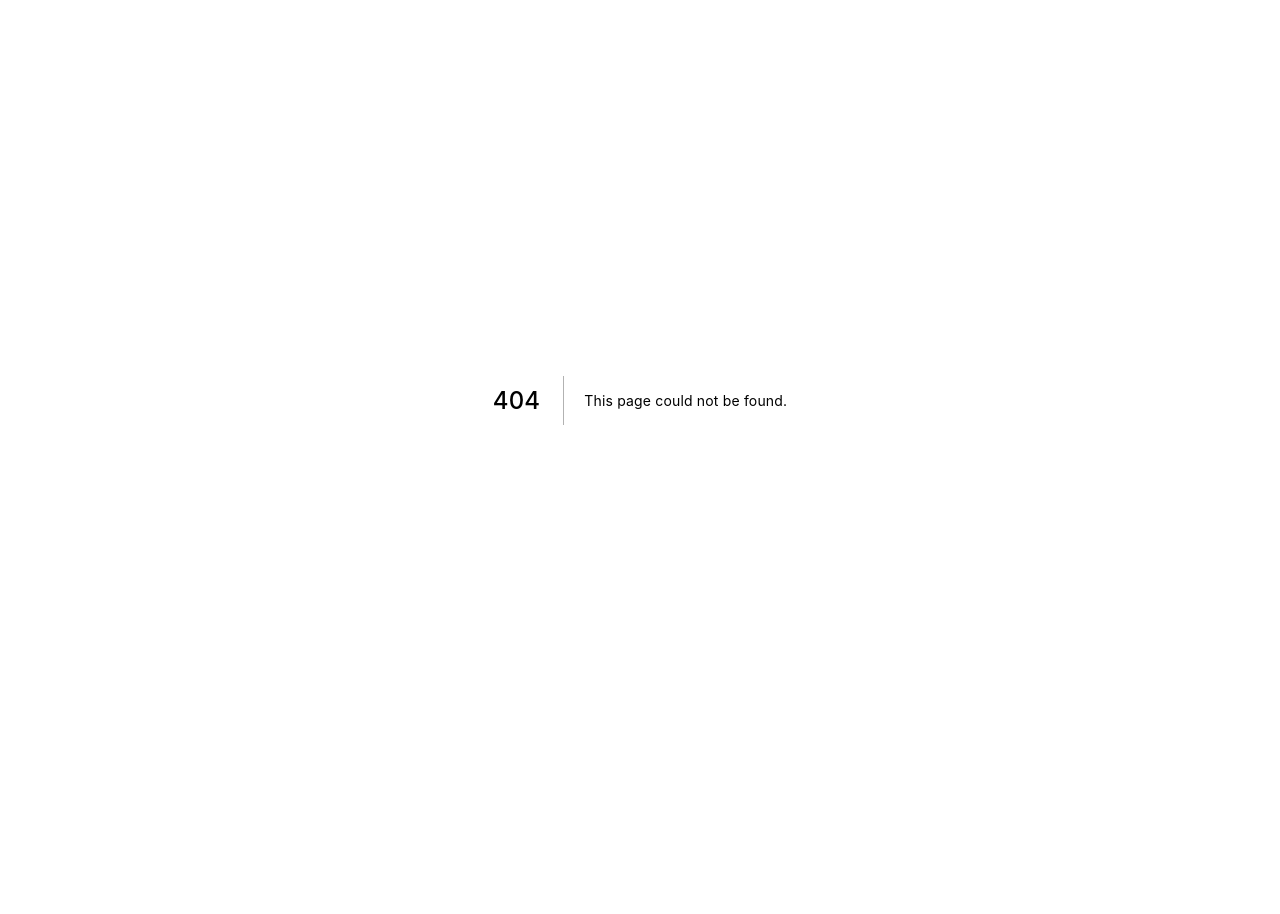
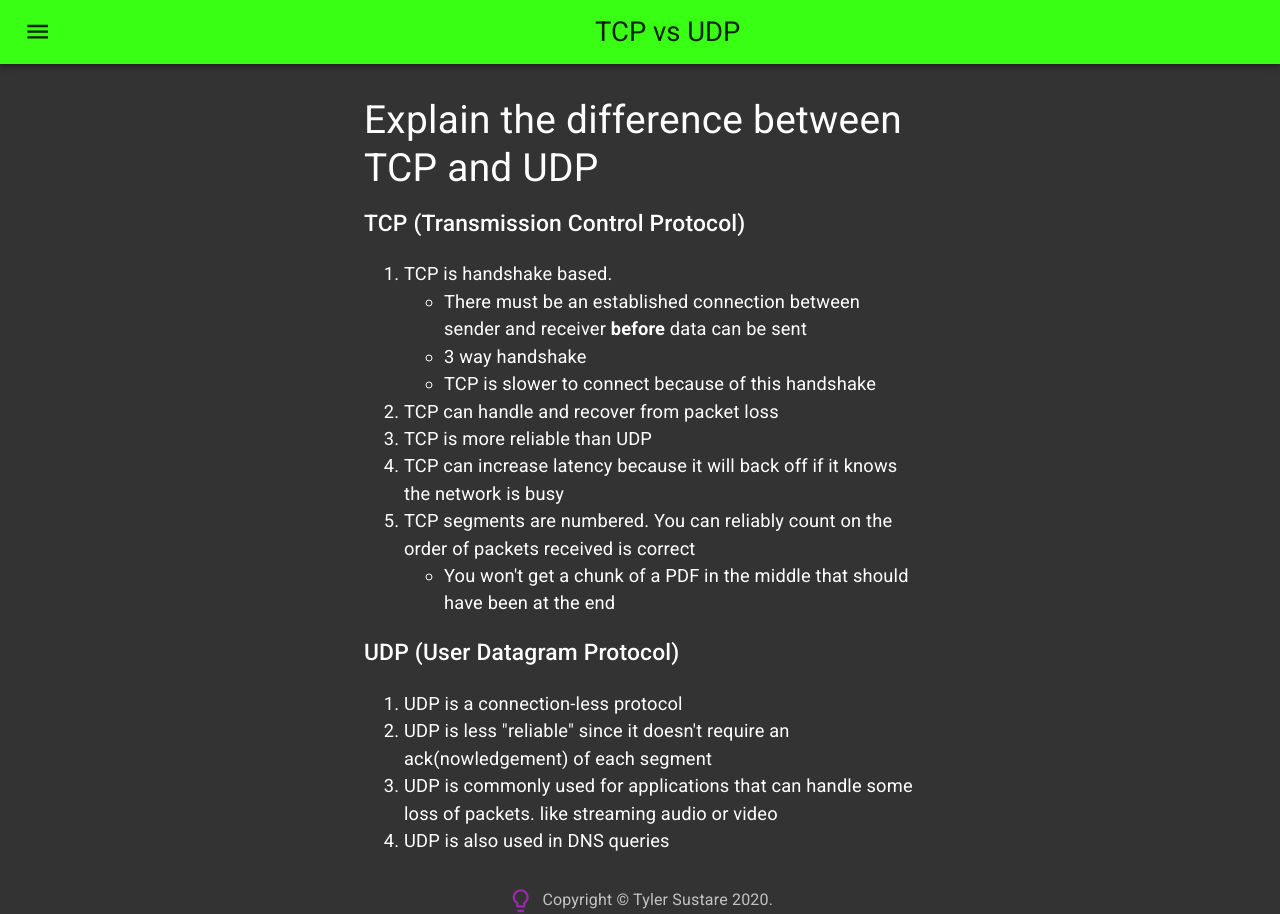
Before and after one commit to TylerSustare/personal-site, a Next.js app: page /wisdom/tcp-vs-udp in a window 1280 px wide. Before the commit this address had no page. Before the commit the page ends 800 px from the top, so only its background shows below. Built offline with nearby package versions, Linux system fonts and the light colour scheme.

Commit message:
make blog-ish pages

```diff
--- a/pages/_app.tsx
+++ b/pages/_app.tsx
@@ -5,6 +5,7 @@ import Head from 'next/head';
 import { ThemeProvider } from '@material-ui/core/styles';
 import CssBaseline from '@material-ui/core/CssBaseline';
 import theme from '../src/theme';
+import Copyright from '../src/components/shared/Copyright';
 
 function App({ Component, pageProps }: AppProps): ReactElement {
   React.useEffect(() => {
@@ -26,6 +27,7 @@ function App({ Component, pageProps }: AppProps): ReactElement {
         {/* CssBaseline kickstart an elegant, consistent, and simple baseline to build upon. */}
         <CssBaseline />
         <Component {...pageProps} />
+        <Copyright />
       </ThemeProvider>
     </React.Fragment>
   );
--- a/pages/about.tsx
+++ b/pages/about.tsx
@@ -2,8 +2,6 @@ import React, { ReactElement } from 'react';
 import Container from '@material-ui/core/Container';
 import Typography from '@material-ui/core/Typography';
 import Box from '@material-ui/core/Box';
-import ProTip from '../src/components/ProTip';
-import Copyright from '../src/components/shared/Copyright';
 import LinkButton from '../src/components/shared/LinkButton';
 import ButtonAppBar from '../src/components/shared/ButtonAppBar';
 
@@ -19,8 +17,6 @@ export default function About(): ReactElement {
           <LinkButton variant="contained" color="primary" href="/">
             Check Out My Side Projects
           </LinkButton>
-          <ProTip />
-          <Copyright />
         </Box>
       </Container>
     </>
--- a/pages/portfolio.tsx
+++ b/pages/portfolio.tsx
@@ -2,8 +2,6 @@ import React, { ReactElement } from 'react';
 import Container from '@material-ui/core/Container';
 import Typography from '@material-ui/core/Typography';
 import Box from '@material-ui/core/Box';
-import ProTip from '../src/components/ProTip';
-import Copyright from '../src/components/shared/Copyright';
 import LinkButton from '../src/components/shared/LinkButton';
 import ButtonAppBar from '../src/components/shared/ButtonAppBar';
 
@@ -19,8 +17,6 @@ export default function About(): ReactElement {
           <LinkButton variant="contained" color="primary" href="/">
             Go to the main page
           </LinkButton>
-          <ProTip />
-          <Copyright />
         </Box>
       </Container>
     </>
--- /dev/null
+++ b/pages/wisdom/tcp-vs-udp.tsx
@@ -0,0 +1,61 @@
+import React, { ReactElement } from 'react';
+import Container from '@material-ui/core/Container';
+import Typography from '@material-ui/core/Typography';
+import Box from '@material-ui/core/Box';
+import ButtonAppBar from '../../src/components/shared/ButtonAppBar';
+
+export default function About(): ReactElement {
+  return (
+    <>
+      <ButtonAppBar title="TCP vs UDP" />
+      <Container maxWidth="sm">
+        <Box my={4}>
+          <Typography variant="h4" component="h1" gutterBottom>
+            Explain the difference between TCP and UDP
+          </Typography>
+          <Typography variant="h6" component="h3" gutterBottom>
+            TCP (Transmission Control Protocol)
+          </Typography>
+          <Typography variant="body1" component="p" gutterBottom>
+            <ol>
+              <li>
+                TCP is handshake based.
+                <ul>
+                  <li>
+                    There must be an established connection between sender and receiver <strong>before</strong> data can
+                    be sent
+                  </li>
+                  <li>3 way handshake</li>
+                  <li>TCP is slower to connect because of this handshake</li>
+                </ul>
+              </li>
+              <li>TCP can handle and recover from packet loss</li>
+              <li>TCP is more reliable than UDP</li>
+              <li>TCP can increase latency because it will back off if it knows the network is busy</li>
+              <li>TCP segments are numbered. You can reliably count on the order of packets received is correct</li>
+              <ul>
+                <li>You won&apos;t get a chunk of a PDF in the middle that should have been at the end</li>
+              </ul>
+            </ol>
+          </Typography>
+          <Typography variant="h6" component="h3" gutterBottom>
+            UDP (User Datagram Protocol)
+          </Typography>
+          <Typography variant="body1" component="p" gutterBottom>
+            <ol>
+              <li>UDP is a connection-less protocol</li>
+              <li>
+                UDP is less &quot;reliable&quot; since it doesn&apos;t require an ack(nowledgement) of each segment
+              </li>
+              <li>
+                UDP is commonly used for applications that can handle some loss of packets. like streaming audio or
+                video
+              </li>
+              <li>UDP is also used in DNS queries</li>
+            </ol>
+          </Typography>
+        </Box>
+      </Container>
+    </>
+  );
+}
--- a/src/components/Home.tsx
+++ b/src/components/Home.tsx
@@ -1,7 +1,5 @@
 import { ReactElement } from 'react';
 import { Box, Container, Typography } from '@material-ui/core';
-import Copyright from './shared/Copyright';
-import ProTip from './ProTip';
 import LinkButton from './shared/LinkButton';
 import ButtonAppBar from './shared/ButtonAppBar';
 
@@ -53,8 +51,6 @@ export const HomeContent = function (): ReactElement {
                   Such a kind and thoughtful little guy.
                 </Typography>
               </Box>
-              <ProTip />
-              <Copyright />
             </>
           </Box>
         </Box>
--- a/src/components/shared/ButtonAppBar.tsx
+++ b/src/components/shared/ButtonAppBar.tsx
@@ -1,5 +1,5 @@
 import React, { ReactElement } from 'react';
-import { createStyles, makeStyles, Toolbar, AppBar, Container, Typography, Button, Box } from '@material-ui/core';
+import { createStyles, makeStyles, Toolbar, AppBar, Container, Typography, Box } from '@material-ui/core';
 import MenuDrawer from './MenuDrawer';
 
 const useStyles = makeStyles(() =>
@@ -30,7 +30,7 @@ const ButtonAppBar: React.FC<Props> = ({ title }): ReactElement => {
               <Typography variant="h5">{title}</Typography>
             </Box>
           </Container>
-          <Button color="inherit">Login</Button>
+          {/* <Button color="inherit">Login</Button> */}
         </Toolbar>
       </AppBar>
     </div>
--- a/src/components/shared/Copyright.tsx
+++ b/src/components/shared/Copyright.tsx
@@ -1,10 +1,12 @@
 import React, { ReactElement } from 'react';
 import Typography from '@material-ui/core/Typography';
 import MuiLink from '@material-ui/core/Link';
+import ProTip from './ProTip';
 
 export default function Copyright(): ReactElement {
   return (
     <Typography variant="body2" color="textSecondary" align="center">
+      <ProTip />
       {'Copyright © '}
       <MuiLink color="inherit" href="https://material-ui.com/">
         Tyler Sustare
--- a/src/components/shared/MenuDrawer.tsx
+++ b/src/components/shared/MenuDrawer.tsx
@@ -9,7 +9,7 @@ import ListItem from '@material-ui/core/ListItem';
 import ListItemIcon from '@material-ui/core/ListItemIcon';
 import ListItemText from '@material-ui/core/ListItemText';
 import InboxIcon from '@material-ui/icons/MoveToInbox';
-import { Menu, Info, Mail, Home, Work } from '@material-ui/icons';
+import { Menu, Info, Mail, Home, Work, FreeBreakfast } from '@material-ui/icons';
 import Link from 'next/link';
 
 import { IconButton } from '@material-ui/core';
@@ -62,7 +62,7 @@ export default function MenuDrawer(): ReactElement {
         <Link href="/">
           <ListItem button>
             <ListItemIcon>{<Home />}</ListItemIcon>
-            <ListItemText primary="Home" />
+            <ListItemText primary="Welcome" />
           </ListItem>
         </Link>
         <Link href="/about">
@@ -75,6 +75,12 @@ export default function MenuDrawer(): ReactElement {
           <ListItem button>
             <ListItemIcon>{<Work />}</ListItemIcon>
             <ListItemText primary="Portfolio" />
+          </ListItem>
+        </Link>
+        <Link href="/wisdom">
+          <ListItem button>
+            <ListItemIcon>{<FreeBreakfast />}</ListItemIcon>
+            <ListItemText primary="Coffee Thoughts" />
           </ListItem>
         </Link>
       </List>
--- a/src/components/ProTip.tsx
+++ b/src/components/shared/ProTip.tsx
@@ -1,8 +1,6 @@
 import React, { ReactElement } from 'react';
 import { makeStyles } from '@material-ui/core/styles';
-import Link from '@material-ui/core/Link';
 import SvgIcon from '@material-ui/core/SvgIcon';
-import Typography from '@material-ui/core/Typography';
 
 interface Props {
   className: string;
@@ -29,11 +27,5 @@ const useStyles = makeStyles((theme) => ({
 
 export default function ProTip(): ReactElement {
   const classes = useStyles();
-  return (
-    <Typography className={classes.root} color="textSecondary">
-      <LightBulbIcon className={classes.lightBulb} />
-      Pro tip: See more <Link href="https://material-ui.com/getting-started/templates/">templates</Link> on the
-      Material-UI documentation.
-    </Typography>
-  );
+  return <LightBulbIcon className={classes.lightBulb} />;
 }
```
Also changed, not shown: pages/wisdom/index.tsx (added, +27 -0 lines).
